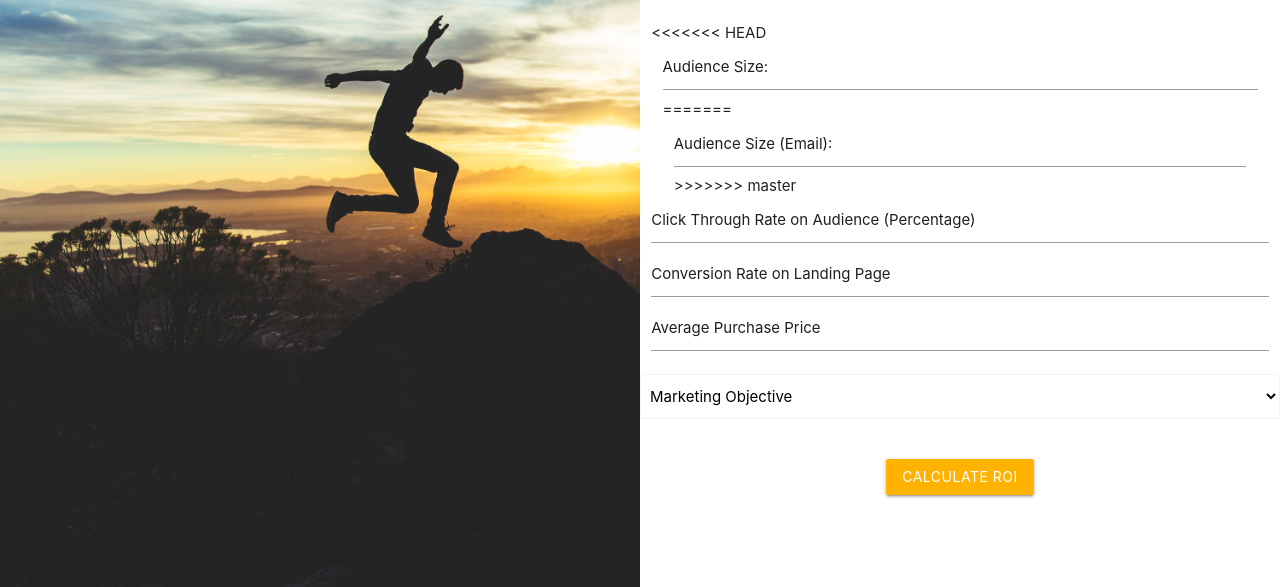
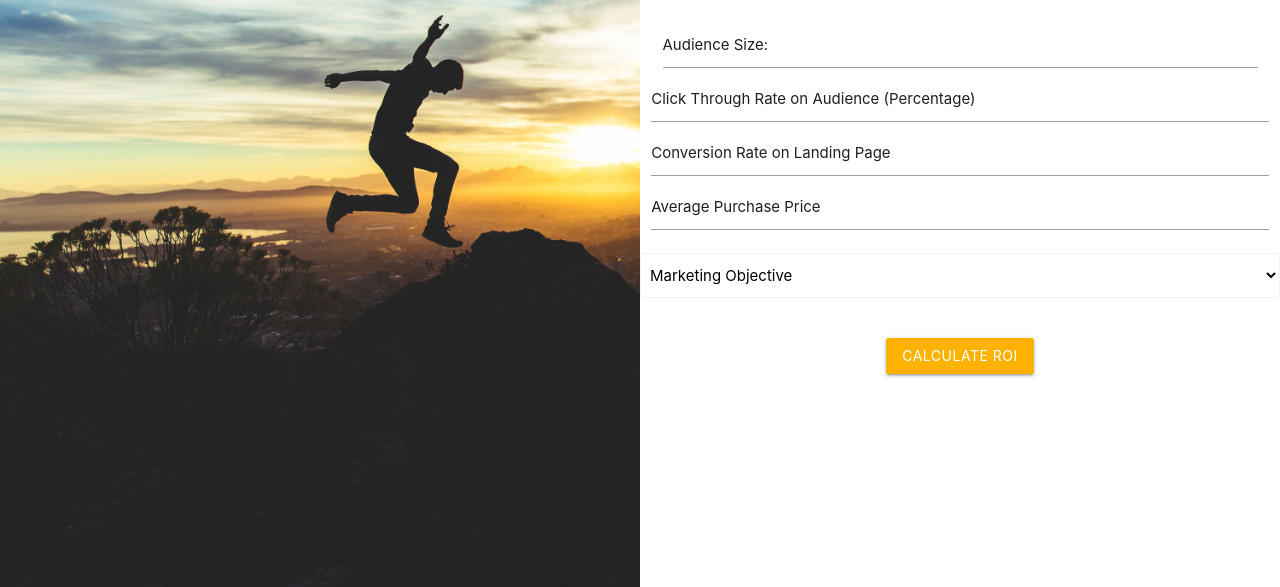
Before and after one commit to chdastolfo/ROICalculator, a plain HTML site: page page2.html in a window 1280 px wide. Shown: the part 213-800 px from the top of the page. Drawn offline with nearby package versions, Linux system fonts and the light colour scheme.

Commit message:
fixed form

```diff
--- a/page2.html
+++ b/page2.html
@@ -23,16 +23,9 @@
 					<!-- FORM -->
 					<form class="col s12">
 				      	<div class="row">
-<<<<<<< HEAD
 				        	<div class="input-field col s12 align-right">
 					          	<input id="audience_size" type="number" class="validate">
 					          	<label for="audience_size">Audience Size:</label>
-=======
-				        	<div class="input-field col s12">
-					          	<input id="audience_size" type="text" class="validate">
-					          	<label for="audience_size">Audience Size (Email):</label>
->>>>>>> master
-				        	</div>
 				      	</div>
 				      	<div class="row">
 				        	<div class="input-field col s12">
```
